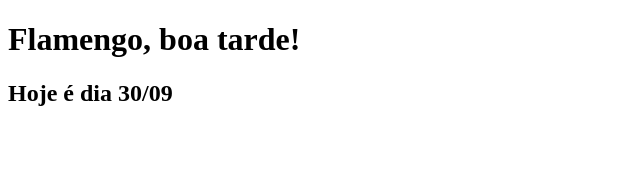
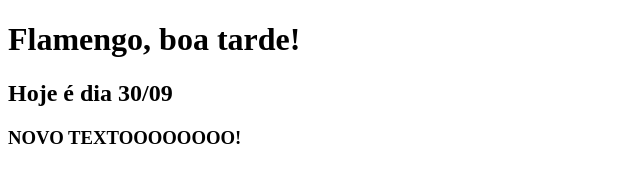
Before and after one commit to phbarrosj/ProjetoFinal, a plain HTML site: page index.html in a window 1280 px wide. Shown: the whole page, without its empty margins (0-640 px from the left). Drawn offline with Linux system fonts and the light colour scheme.

Commit message:
Adicionei novo texto

```diff
--- a/index.html
+++ b/index.html
@@ -8,5 +8,7 @@
 <body>
     <h1>Flamengo, boa tarde!</h1>
     <h2>Hoje é dia 30/09</h2>
+    <h3>NOVO TEXTOOOOOOOO!</h3>
+
 </body>
 </html>
```
